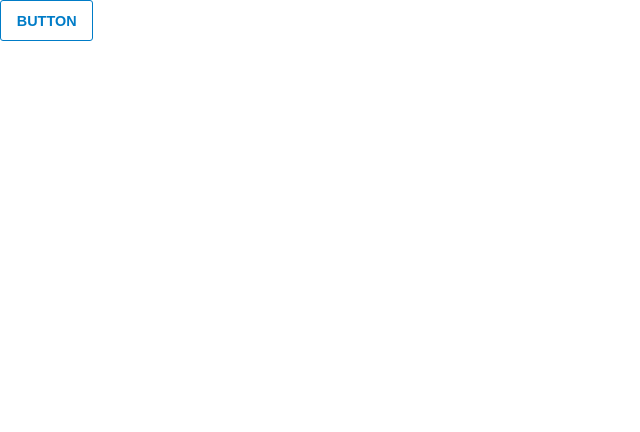
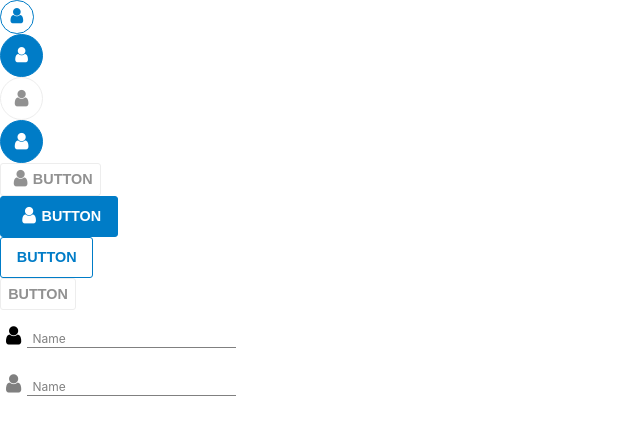
Before and after one commit to vsv-cv/PerformanceEvaluationPlatform, a React (Create React App) app: page / in a window 1280 px wide. Shown: the top 432 px of the page, without its empty margins (0-640 px from the left). Built offline with nearby package versions, Linux system fonts and the light colour scheme.

Commit message:
Add example of Button,Input

```diff
--- a/package.json
+++ b/package.json
@@ -12,6 +12,7 @@
     "react": "^17.0.2",
     "react-dom": "^17.0.2",
     "react-scripts": "4.0.3",
+    "sass": "^1.37.5",
     "sass-loader": "^12.1.0",
     "web-vitals": "^1.0.1"
   },
--- a/public/index.html
+++ b/public/index.html
@@ -24,6 +24,8 @@
       work correctly both with client-side routing and a non-root public URL.
       Learn how to configure a non-root public URL by running `npm run build`.
     -->
+    <link rel="stylesheet" href="https://cdnjs.cloudflare.com/ajax/libs/font-awesome/4.7.0/css/font-awesome.min.css">
+
     <title>React App</title>
   </head>
   <body>
--- a/src/App.js
+++ b/src/App.js
@@ -1,13 +1,103 @@
-import { Button, ButtonTheme, ButtonType, ButtonSize } from './components/atoms/Button'
+import React, { useState } from "react";
+import {
+  Button,
+  ButtonTheme,
+  ButtonType,
+  ButtonSize,
+} from "./components/atoms/Button";
+import Input from "./components/atoms/Input/index"
+import {
+  IconButton,
+  IconTheme,
+  IconType,
+  IconSize,
+} from "./components/atoms/IconButton/index";
 
 function App() {
+  const [name, setName] = useState("");
+
+  const handleChange = (e) => {
+    const { value } = e.target;
+    setName(value);
+  };
+
   return (
     <div className="App">
-      <Button theme={ButtonTheme.DEFAULT} type={ButtonType.BUTTON} size={ButtonSize.MEDIUM}>
-        Button
-      </Button>
+      <div>
+        <IconButton
+          size={IconSize.SMALL}
+          theme={IconTheme.ROUNDED}
+          icon="fa fa-user fa-lg fa-fw"
+        />
+      </div>
+      <div>
+        <IconButton
+          size={IconSize.MEDIUM}
+          typpe={IconType.BUTTON}
+          theme={IconTheme.DEFAULT}
+          icon="fa fa-user fa-lg fa-fw"
+        />
+      </div>
+      <div>
+        <Button disabled form="circle" icon="fa fa-user fa-lg fa-fw"></Button>
+      </div>
+      <div>
+        <Button form="circle" icon="fa fa-user fa-lg fa-fw"></Button>
+      </div>
+      <div>
+        <Button
+          disabled
+          size={ButtonSize.SMALL}
+          theme={ButtonTheme.ROUNDED}
+          icon="fa fa-user fa-lg fa-fw"
+        >
+          Button
+        </Button>
+      </div>
+      <div>
+        <Button
+          type={ButtonType.BUTTON}
+          size={ButtonSize.MEDIUM}
+          icon="fa fa-user fa-lg fa-fw"
+        >
+          Button
+        </Button>
+      </div>
+      <div>
+        <Button size={ButtonSize.MEDIUM} theme={ButtonTheme.ROUNDED}>
+          Button
+        </Button>
+      </div>
+      <div>
+        <Button size={ButtonSize.SMALL} theme={ButtonTheme.ROUNDED} disabled>
+          Button
+        </Button>
+      </div>
+      <div>
+        <Input
+          required
+          type="text"
+          name="name"
+          label="Name"
+          value={name}
+          handleChange={handleChange}
+          icon="fa fa-user fa-lg fa-fw"
+        />
+        <div>
+          <Input
+            disabled
+            required
+            type="text"
+            name="name"
+            value={name}
+            label="Name"
+            handleChange={handleChange}
+            icon="fa fa-user fa-lg fa-fw"
+          />
+        </div>
+      </div>
     </div>
-  )
+  );
 }
 
-export default App
+export default App;
--- a/src/components/atoms/IconButton/index.js
+++ b/src/components/atoms/IconButton/index.js
@@ -2,24 +2,24 @@ import React from 'react'
 import classNames from 'classnames'
 import PropTypes from 'prop-types'
 
-import styles from './iconButton.scss'
+import styles from "./iconButton.module.scss";
 
-export const ButtonType = {
+export const IconType = {
   BUTTON: 'button',
   RESET: 'reset',
   SUBMIT: 'submit',
 }
 
-export const ButtonTheme = {
-  DEFAULT: 'default',
-  ROUNDED: 'rounded',
-}
+export const IconTheme = {
+  DEFAULT: "default",
+  ROUNDED: "rounded",
+};
 
-export const ButtonSize = {
-  SMALL: 'small',
-  MEDIUM: 'medium',
-  LARGE: 'large',
-}
+export const IconSize = {
+  SMALL: "small",
+  MEDIUM: "medium",
+  LARGE: "large",
+};
 
 const IconButton = ({ icon, type, onClick, theme, size, className, disabled }) => {
   const iconChildren = <i className={icon} />
@@ -44,13 +44,13 @@ IconButton.propTypes = {
 }
 
 IconButton.defaultProps = {
-  icon: '',
-  className: '',
+  icon: "",
+  className: "",
   disabled: false,
   onClick: () => {},
-  size: ButtonSize.MEDIUM,
-  type: ButtonType.BUTTON,
-  theme: ButtonTheme.DEFAULT,
-}
+  size: IconSize.MEDIUM,
+  type: IconType.BUTTON,
+  theme: IconTheme.DEFAULT,
+};
 
-export default IconButton
+export  { IconButton }
--- a/src/components/atoms/Input/index.jsx
+++ b/src/components/atoms/Input/index.jsx
@@ -2,7 +2,7 @@ import React from 'react'
 import classNames from 'classnames'
 import PropTypes from 'prop-types'
 
-import classes from './input.scss'
+import classes from './input.module.scss'
 
 const Input = ({ icon, type, name, value, label, disabled, required, handleChange }) => {
   const iconElement = (
```
Also changed, not shown: src/components/atoms/IconButton/index.jsx (+7 -7 lines), .eslintrc.json (deleted), src/components/atoms/Input/input.module.scss (renamed from src/components/atoms/Input/input.scss), 1 other file (tests, documents, lock files or other folders).
